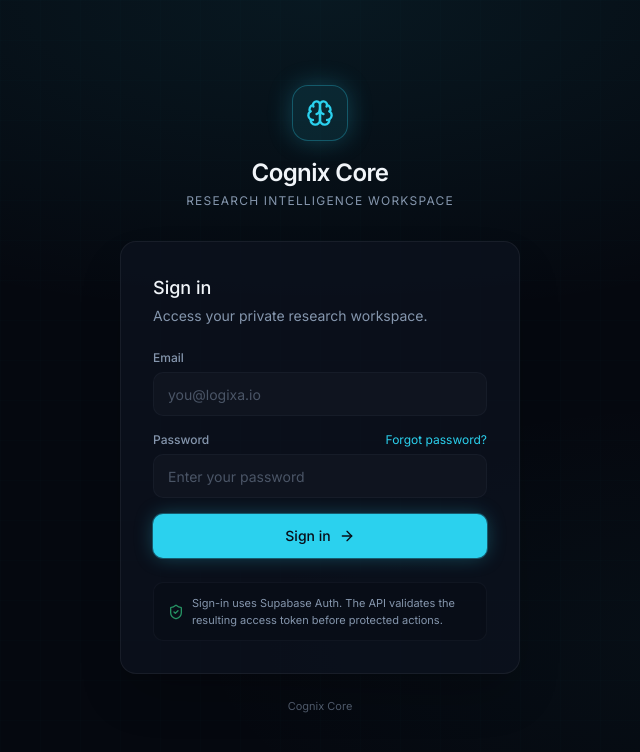
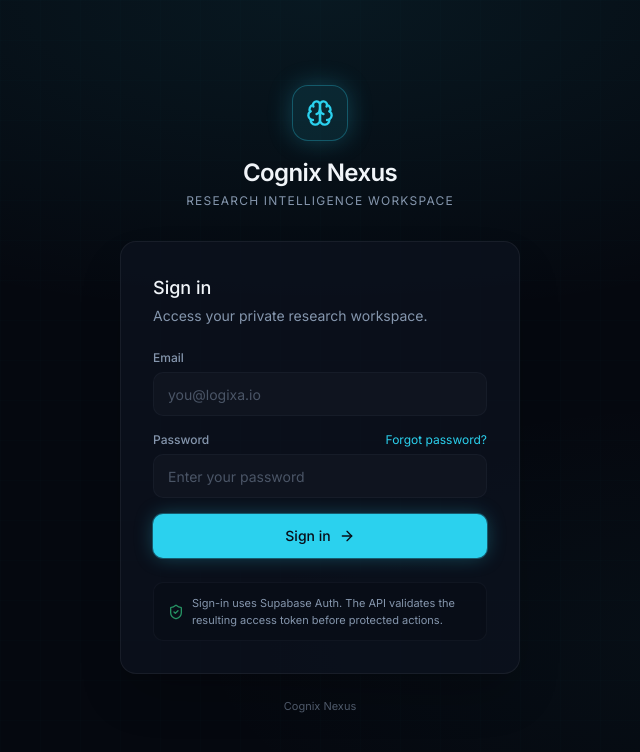
Before and after one commit to th4235303-png/Cognix-Nexus, a Next.js app in the folder web-platform/frontend/: page /login in a window 1280 px wide. Shown: the top 752 px of the page, without its empty margins (320-960 px from the left). Built offline with nearby package versions, Linux system fonts and the light colour scheme; no server answers.

Commit message:
docs: align login branding with Cognix Nexus

```diff
--- a/web-platform/frontend/app/login/page.tsx
+++ b/web-platform/frontend/app/login/page.tsx
@@ -17,7 +17,7 @@ export default function LoginPage() {
     e.preventDefault();
     setError(null);
     if (!supabaseConfigured || !supabase) {
-      setError('Authentication is not configured yet. Add the Supabase public URL and anon key first.');
+      setError('Authentication is not configured yet. Add the Supabase public URL and publishable key first.');
       return;
     }
 
@@ -40,7 +40,7 @@ export default function LoginPage() {
       <div className="relative z-10 w-full max-w-md px-6 animate-fade-in-up">
         <div className="mb-8 flex flex-col items-center text-center">
           <div className="flex h-14 w-14 items-center justify-center rounded-2xl bg-primary/10 border border-primary/30 glow-cyan"><Brain className="h-7 w-7 text-primary" /></div>
-          <h1 className="mt-4 text-2xl font-semibold tracking-tight text-foreground">Cognix Core</h1>
+          <h1 className="mt-4 text-2xl font-semibold tracking-tight text-foreground">Cognix Nexus</h1>
           <p className="mt-1 text-xs uppercase tracking-widest text-muted-foreground">Research Intelligence Workspace</p>
         </div>
 
@@ -74,7 +74,7 @@ export default function LoginPage() {
             <p className="text-[11px] text-muted-foreground">Sign-in uses Supabase Auth. The API validates the resulting access token before protected actions.</p>
           </div>
         </div>
-        <p className="mt-6 text-center text-[11px] text-muted-foreground/60">Cognix Core</p>
+        <p className="mt-6 text-center text-[11px] text-muted-foreground/60">Cognix Nexus</p>
       </div>
     </div>
   );
```
